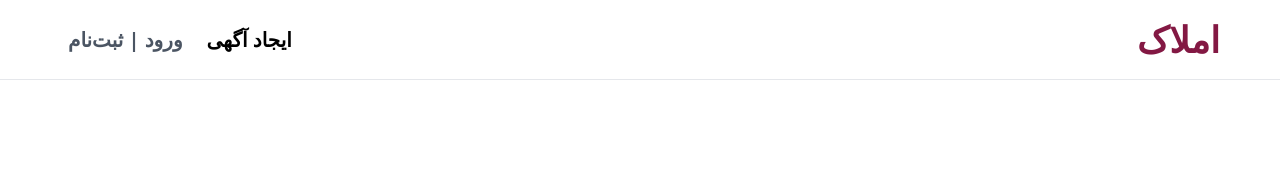
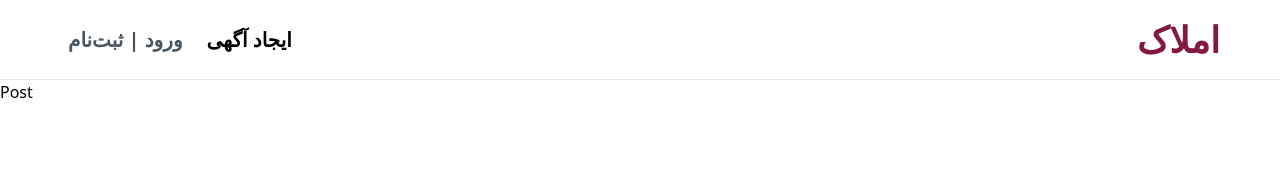
Before and after one commit to theMohmd/Broker, a React (Vite) app: page /post in a window 1280 px wide. Shown: the top 170 px of the page. Built offline with nearby package versions, Linux system fonts and the light colour scheme.

Commit message:
added pages and routes

```diff
--- a/src/App.tsx
+++ b/src/App.tsx
@@ -1,13 +1,16 @@
 import Nav from "components/Nav/Nav";
 import { Route, Routes } from "react-router-dom";
-
+import Home from "pages/Home";
+import Login from "pages/Login";
+import Post from "pages/Post";
 const App = () => {
     return (
         <div>
             <Nav />
             <Routes>
-                <Route path="/" element={<div>hi</div>} />
-                <Route path="/login" element={<div>login</div>} />
+                <Route path="/" element={<Home />} />
+                <Route path="/login" element={<Login />} />
+                <Route path="/post" element={<Post />} />
             </Routes>
         </div>
     );
--- /dev/null
+++ b/src/pages/Home.tsx
@@ -0,0 +1,8 @@
+
+const Home = () => {
+  return (
+    <div>Home</div>
+  )
+}
+
+export default Home
--- /dev/null
+++ b/src/pages/Login.tsx
@@ -0,0 +1,8 @@
+
+const Login = () => {
+  return (
+    <div>Login</div>
+  )
+}
+
+export default Login
--- /dev/null
+++ b/src/pages/Post.tsx
@@ -0,0 +1,8 @@
+
+const Post = () => {
+  return (
+    <div>Post</div>
+  )
+}
+
+export default Post
```
